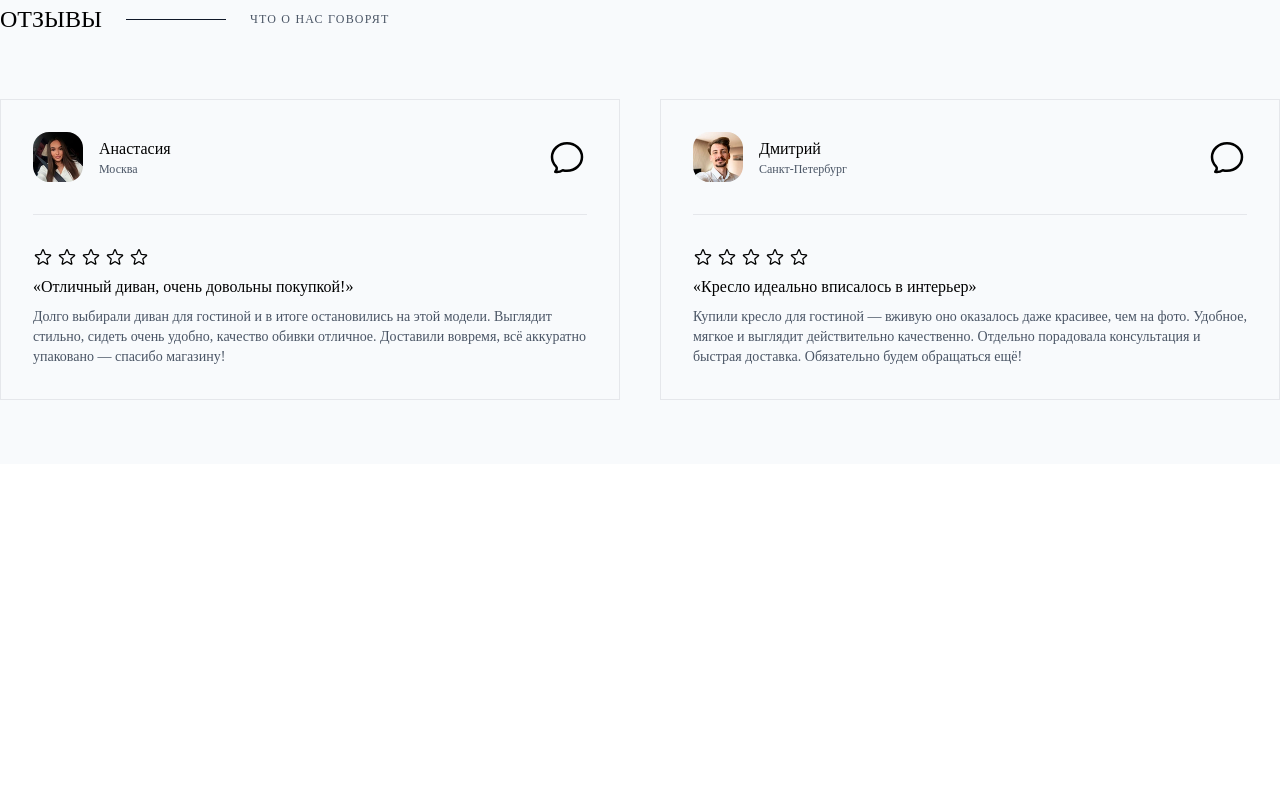
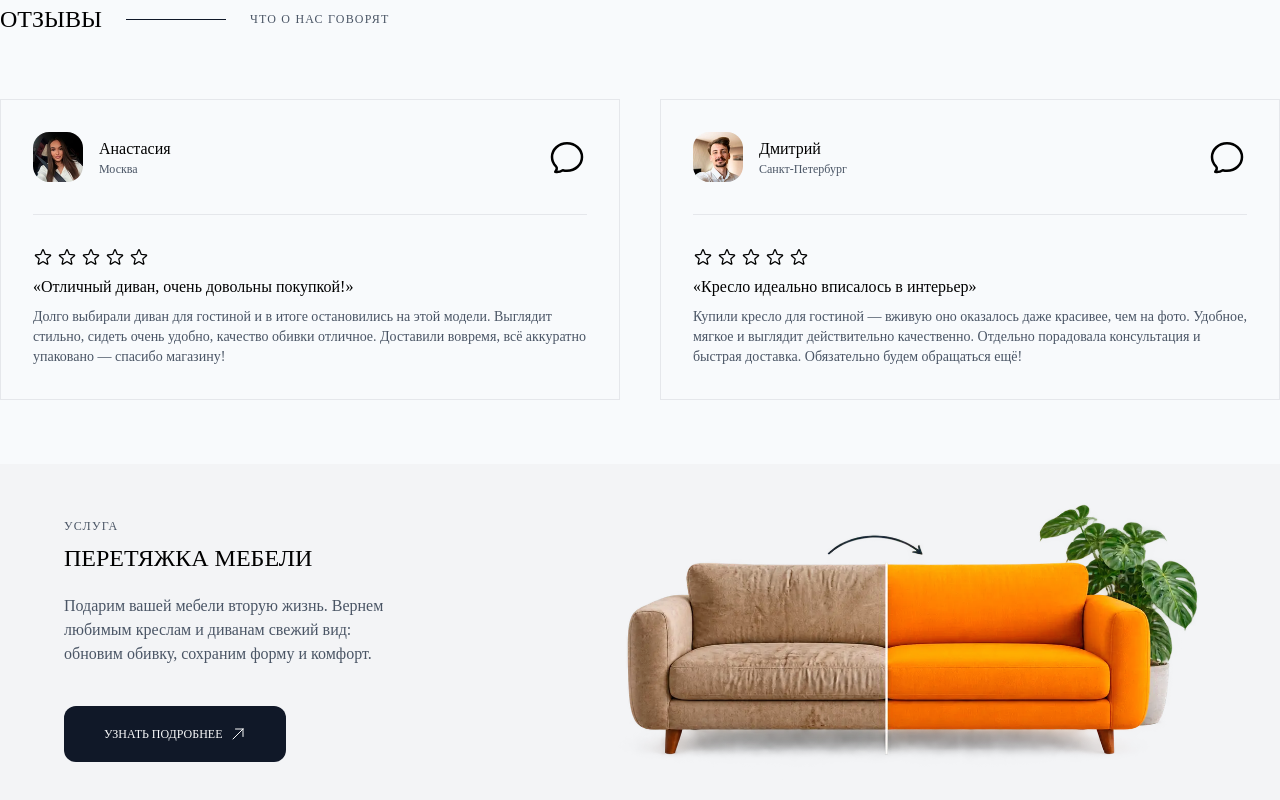
Before and after one commit to developer-samara-web/doka-landing, a Next.js app: page / in a window 1280 px wide. Shown: the part 4229-5029 px from the top of the page. Before the commit the page ends 4693 px from the top, so only its background shows below. Built offline with nearby package versions, Linux system fonts and the light colour scheme.

Commit message:
feat: add Reupholstery section

```diff
--- a/app/page.js
+++ b/app/page.js
@@ -6,6 +6,7 @@ import Shop from "@/components/Shop/Shop";
 import Partners from "@/components/Partners/Partners";
 import About from "@/components/About/About";
 import Reviews from "@/components/Reviews/Reviews";
+import Reupholstery from "@/components/Reupholstery/Reupholstery";
 
 const Home = () => {
 	return (
@@ -18,6 +19,7 @@ const Home = () => {
 			<Partners />
 			<About />
 			<Reviews />
+			<Reupholstery />
 		</main>
 	);
 }
--- /dev/null
+++ b/components/Reupholstery/Reupholstery.css
@@ -0,0 +1,76 @@
+@reference "../../app/globals.css";
+
+.reupholstery {
+
+	/* Layout */
+	@apply flex flex-col items-center justify-center;
+
+	/* Sizing */
+	@apply w-full;
+
+}
+
+.reupholstery__inner {
+
+	/* Layout */
+	@apply container flex flex-col-reverse gap-5 lg:gap-0 lg:grid lg:grid-cols-[3fr_4fr] items-center justify-between;
+
+	/* Spacing */
+	@apply mb-16 px-5 lg:px-16 py-5;
+
+	/* Background */
+	@apply bg-gray-100;
+
+}
+
+.reupholstery__description {
+
+	/* Typography */
+	@apply text-left text-base text-gray-600;
+
+	/* Sizing */
+	@apply lg:max-w-[70%];
+
+}
+
+.reupholstery__button {
+
+	/* Layout */
+	@apply flex flex-row items-center justify-center;
+
+	/* Spacing */
+	@apply gap-2 px-10 py-5 mt-5 w-full lg:w-auto;
+
+	/* Typography */
+	@apply text-xs font-medium uppercase;
+
+	/* Background */
+	@apply bg-gray-900;
+
+	/* Border */
+	@apply rounded-xl;
+
+	/* Color */
+	@apply text-gray-50;
+
+	/* Interaction */
+	@apply hover:bg-[#f7b60a] hover:text-[#563b00];
+
+}
+
+.reupholstery__left {
+
+	/* Layout */
+	@apply flex flex-col items-start;
+
+	/* Spacing */
+	@apply gap-5;
+
+}
+
+.reupholstery__right {
+
+	/* Layout */
+	@apply flex items-center justify-end;
+
+}
--- /dev/null
+++ b/components/Reupholstery/Reupholstery.js
@@ -0,0 +1,43 @@
+import "./Reupholstery.css";
+
+import Title from "@/components/ui/Title/Title";
+import { ArrowUpRightIcon } from "@heroicons/react/24/outline";
+import Image from "next/image";
+import Link from "next/link";
+
+const Reupholstery = () => {
+
+	const { header, button } = {
+		header: {
+			title: 'Перетяжка мебели',
+			badge: 'Услуга',
+			position: 'left',
+			description: 'Подарим вашей мебели вторую жизнь. Вернем любимым креслам и диванам свежий вид: обновим обивку, сохраним форму и комфорт.'
+		},
+
+		button: {
+			name: 'Узнать подробнее',
+			url: '#about'
+		}
+	}
+
+	return (
+		<section className="reupholstery">
+			<div className="reupholstery__inner">
+				<div className="reupholstery__left">
+					<Title title={header.title} badge={header.badge} position={header.position} />
+					<p className="reupholstery__description">{header.description}</p>
+					<Link className="reupholstery__button" href={button.url}>
+						<span>{button.name}</span>
+						<ArrowUpRightIcon className="hero__icon" aria-hidden="true" />
+					</Link>
+				</div>
+				<div className="reupholstery__right">
+					<Image src="/images/reupholstery/reupholstery.webp" width={600} height={300} alt={header.title} />
+				</div>
+			</div>
+		</section>
+	);
+}
+
+export default Reupholstery;
```
Also changed, not shown: public/images/reupholstery/reupholstery.webp (added).
